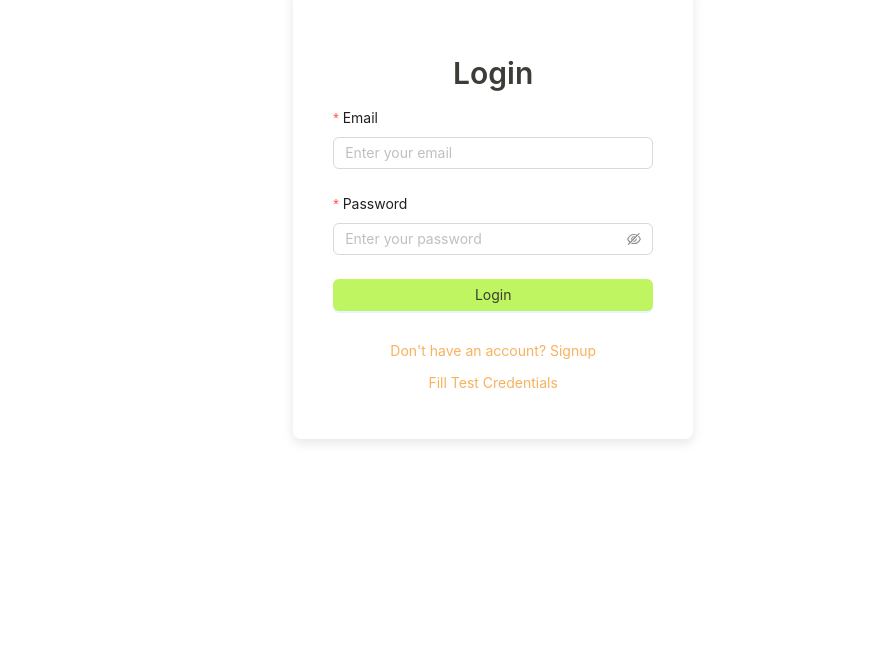
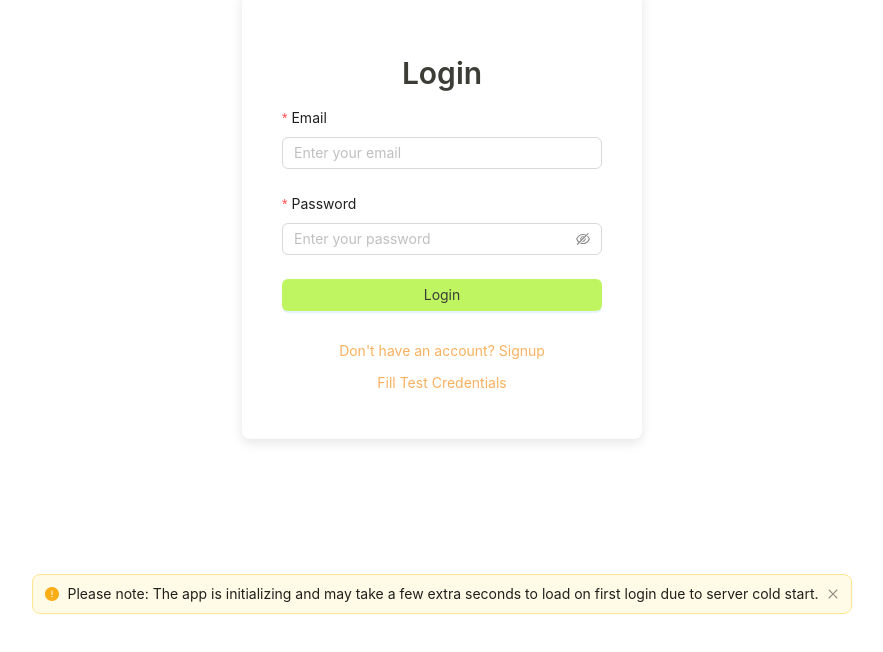
Before and after one commit to JowelTisso/PreparationTimeTracker, a React (Create React App) app: page /auth in a window 1280 px wide. Shown: the part 136-788 px from the top of the page, without its empty margins (198-1081 px from the left). Built offline with nearby package versions, Linux system fonts and the light colour scheme; no server answers.

Commit message:
feat: enhance responsive styles across various screens, add warning alert for cold start during login

```diff
--- a/src/App.css
+++ b/src/App.css
@@ -12,9 +12,3 @@
 p{
   font-weight: 500;
 }
-
-@media screen and (min-width: 800px) {
-  .App {
-    margin: 0 10% 0 18%;
-  }
-}
--- a/src/frontend/screens/Auth/AuthStyles.ts
+++ b/src/frontend/screens/Auth/AuthStyles.ts
@@ -6,6 +6,12 @@ export const Container = styled.div`
   height: 100vh;
   align-items: center;
   justify-content: center;
+  flex-direction: column;
+
+  .cold-info {
+    position: absolute;
+    bottom: 50px;
+  }
 `;
 
 export const CardWrapper = styled.div`
--- a/src/frontend/screens/Auth/Login.tsx
+++ b/src/frontend/screens/Auth/Login.tsx
@@ -1,4 +1,5 @@
-import { Button, Form, Input, Spin, Typography } from "antd";
+import { LoadingOutlined } from "@ant-design/icons";
+import { Alert, Button, Form, Input, Spin, Typography } from "antd";
 import axios, { AxiosError } from "axios";
 import React, { useState } from "react";
 import { useNavigate } from "react-router-dom";
@@ -6,7 +7,6 @@ import { useMessageApi } from "../../context/MessageProvider";
 import { COLORS } from "../../utils/Colors";
 import { saveToLocalStorage } from "../../utils/helper";
 import { CardWrapper, Container, FormContainer } from "./AuthStyles";
-import { LoadingOutlined } from "@ant-design/icons";
 
 const { Title } = Typography;
 
@@ -218,6 +218,14 @@ const AuthScreen: React.FC = () => {
           )}
         </FormContainer>
       </CardWrapper>
+      <div className="cold-info">
+        <Alert
+          message="Please note: The app is initializing and may take a few extra seconds to load on first login due to server cold start."
+          type="warning"
+          closable
+          showIcon
+        />
+      </div>
     </Container>
   );
 };
--- a/src/frontend/screens/Calendar/CalendarStyles.tsx
+++ b/src/frontend/screens/Calendar/CalendarStyles.tsx
@@ -11,6 +11,9 @@ export const Wrapper = styled.div`
   margin-top: 110px;
   @media screen and (min-width: 800px) {
     height: 670px;
+    width: 80%;
+    margin-left: 18%;
+    margin-right: 10%;
   }
 `;
 
--- a/src/frontend/screens/Dashboard/DashboardStyles.ts
+++ b/src/frontend/screens/Dashboard/DashboardStyles.ts
@@ -9,6 +9,12 @@ const Wrapper = styled.div`
   margin-top: 170px;
   p {
     color: ${COLORS.Secondary};
+  }
+
+  @media screen and (min-width: 800px) {
+    width: 70%;
+    margin-left: 18%;
+    margin-right: 10%;
   }
 `;
 
--- a/src/frontend/screens/logs/LogsStyles.tsx
+++ b/src/frontend/screens/logs/LogsStyles.tsx
@@ -20,6 +20,9 @@ export const Wrapper = styled.div`
   height: 100%;
   @media screen and (min-width: 800px) {
     margin-top: 90px;
+    width: 70%;
+    margin-left: 18%;
+    margin-right: 10%;
   }
 `;
 
```
